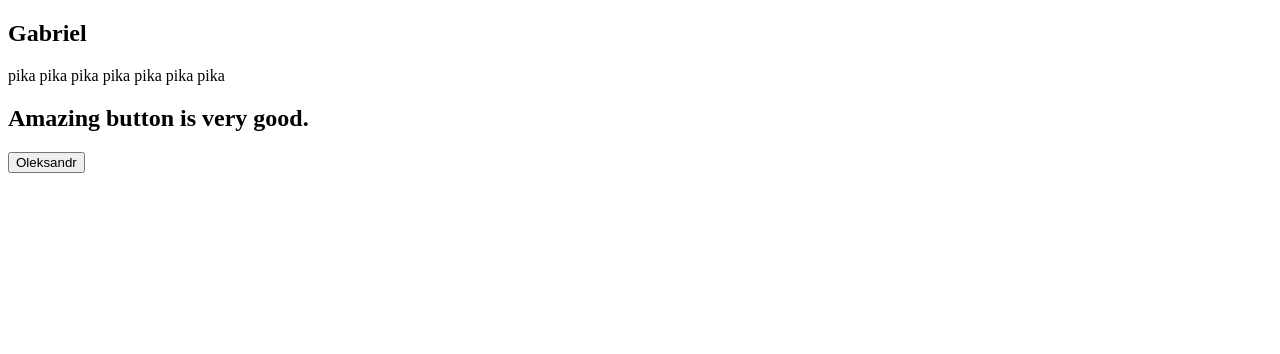
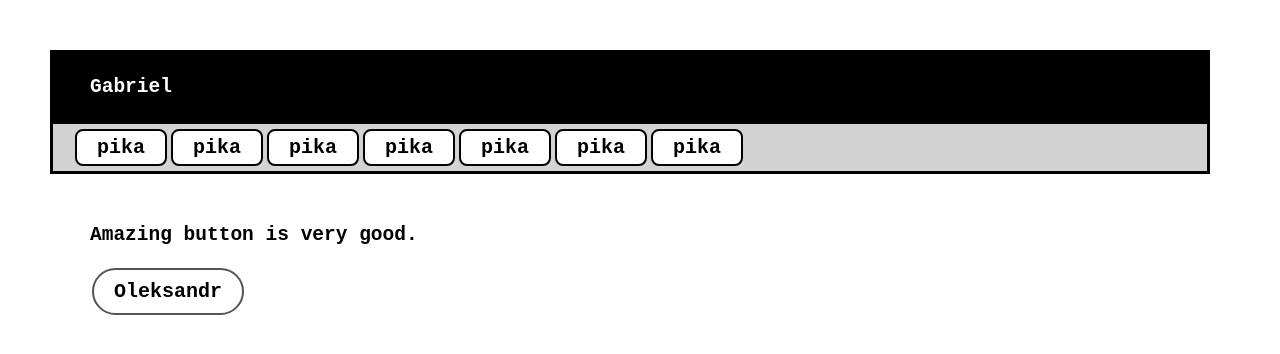
Before and after one commit to 0ct0-Pi/0cto0-Pi.github.io, a plain HTML site: page index.html in a window 1280 px wide. Drawn offline with Linux system fonts and the light colour scheme.

Commit message:
Update index.html

```diff
--- a/index.html
+++ b/index.html
@@ -1,6 +1,6 @@
 <!DOCTYPE html>
 <html>
-	<link rel='stylesheet' type='textcss' href='style.css'>
+	<link rel='stylesheet' type='text/css' href='style.css'>
   <head>
 
 
```
